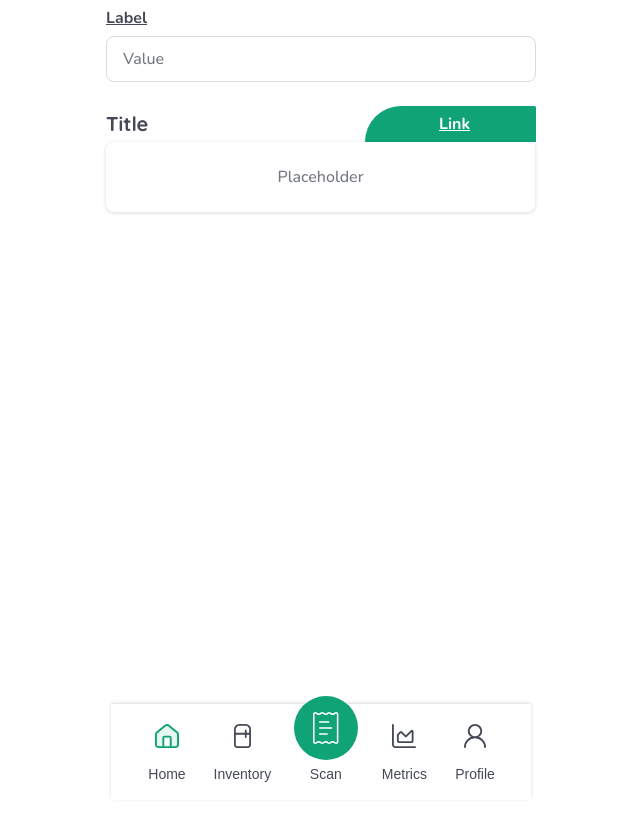
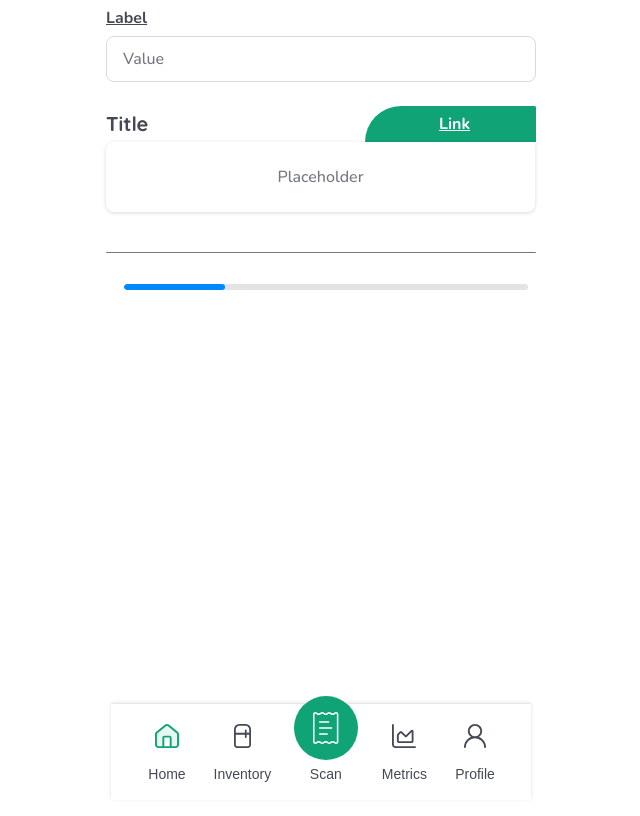
Before and after one commit to ReubenKimClemens/26JrProj_FoodAtHome, a SvelteKit app: page / in a window 1280 px wide. Shown: the whole page, without its empty margins (319-959 px from the left). Built offline with nearby package versions, Linux system fonts and the light colour scheme.

Commit message:
🖤Yi Huan's Components

```diff
--- /dev/null
+++ b/src/lib/components/Divider.svelte
@@ -0,0 +1,49 @@
+<script>
+    let {
+      variant = 'default', // 'default', 'thick', 'dashed', 'dotted'
+      spacing = 'medium', // 'small', 'medium', 'large'
+      color = undefined
+    } = $props();
+  </script>
+
+  <hr
+    class="divider"
+    class:variant-thick={variant === 'thick'}
+    class:variant-dashed={variant === 'dashed'}
+    class:variant-dotted={variant === 'dotted'}
+    class:spacing-small={spacing === 'small'}
+    class:spacing-large={spacing === 'large'}
+    style={color ? `border-color: ${color}` : ''}
+  />
+
+  <style>
+    .divider {
+      width: 100%;
+      height: 1px;
+      border: none;
+      border-top: 1px solid var(--border-primary, #737780);
+      border-radius: 999px;
+      margin: 16px 0;
+    }
+
+    .divider.spacing-small {
+      margin: 8px 0;
+    }
+
+    .divider.spacing-large {
+      margin: 24px 0;
+    }
+
+    .divider.variant-thick {
+      height: 2px;
+      border-top-width: 2px;
+    }
+
+    .divider.variant-dashed {
+      border-top-style: dashed;
+    }
+
+    .divider.variant-dotted {
+      border-top-style: dotted;
+    }
+  </style>
--- /dev/null
+++ b/src/lib/components/ProgressBar.svelte
@@ -0,0 +1,54 @@
+<script>
+    let {
+      value = 0,
+      max = 100,
+      color = '#08F',
+      showPercentage = false
+    } = $props();
+
+    const percentage = $derived(Math.min(Math.max((value / max) * 100, 0), 100));
+  </script>
+
+  <div class="progress-wrap" aria-label="Progress">
+    <div class="progress" role="progressbar" aria-valuenow={value} aria-valuemin="0" aria-valuemax={max}>
+      <div
+        class="progress-bar"
+        style="width: {percentage}%; background: {color}"
+      ></div>
+    </div>
+
+    {#if showPercentage}
+      <div class="percentage-text">{Math.round(percentage)}%</div>
+    {/if}
+  </div>
+
+  <style>
+    .progress-wrap {
+      padding: 14px 18px 8px;
+      width: 100%;
+      max-width: 404px;
+    }
+
+    .progress {
+      height: 6px;
+      background: rgba(120, 120, 120, 0.20);
+      border: 0;
+      border-radius: 999px;
+      overflow: hidden;
+    }
+
+    .progress-bar {
+      height: 100%;
+      border-radius: 999px;
+      transition: width 0.3s ease;
+    }
+
+    .percentage-text {
+      margin-top: 8px;
+      text-align: right;
+      font-size: 14px;
+      font-family: 'Nunito', sans-serif;
+      font-weight: 600;
+      color: var(--text-default, #444955);
+    }
+  </style>
--- a/src/routes/+page.svelte
+++ b/src/routes/+page.svelte
@@ -1,6 +1,8 @@
 <script>
     import Input from '$lib/components/InputField.svelte';
     import SectionCard from '$lib/components/SectionCard.svelte';
+    import ProgressBar from '$lib/components/ProgressBar.svelte';
+    import Divider from '$lib/components/Divider.svelte';
     // let username = $state('');
     // let searchQuery = $state('');
     // let products = $state([]);
@@ -149,6 +151,10 @@ placeholder="Value"
     </SectionCard>
   </div>
 
+  <Divider />
+
+  <ProgressBar value={25} max={100} />
+
 <style>
     .page-container {
         display: flex;
```
